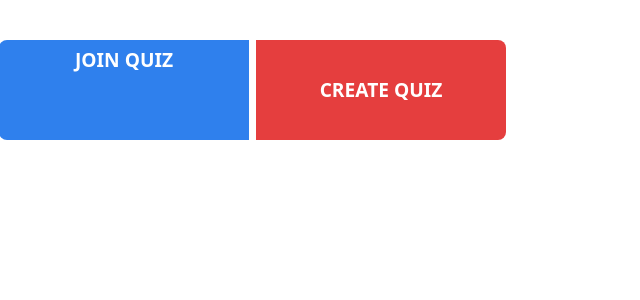
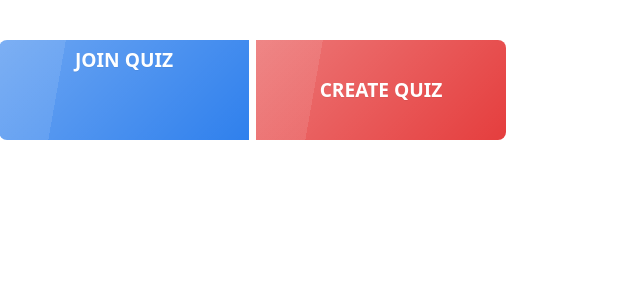
Before and after one commit to JeelRajodiya/brain-blitz, a Next.js app: page /components/QuizActions in a window 1280 px wide. Shown: the top 300 px of the page, without its empty margins (0-640 px from the left). Built offline with nearby package versions, Linux system fonts and the light colour scheme.

Commit message:
glass effect

```diff
--- a/pages/components/QuizActions.tsx
+++ b/pages/components/QuizActions.tsx
@@ -9,9 +9,9 @@ function QuizForm() {
 				className="btn-group button-group"
 				style={{ marginTop: "40px" }}
 			>
-				<button className="btn btn-modified join">Join Quiz</button>
+				<button className="btn glass btn-modified join">Join Quiz</button>
 				<button
-					className="btn btn-modified create"
+					className="btn glass btn-modified create"
 					onClick={() => router.push("/NewQuiz")}
 				>
 					Create Quiz
```
